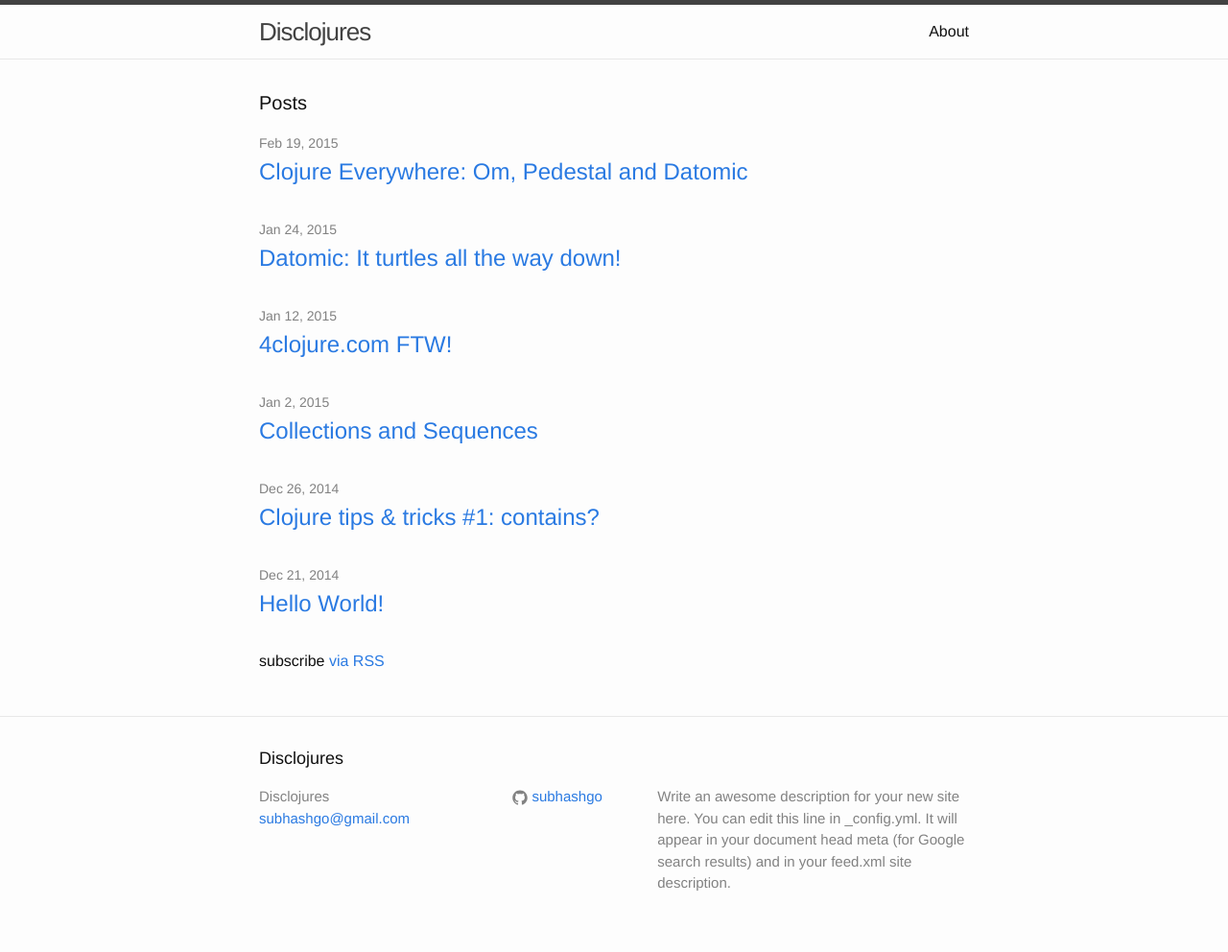
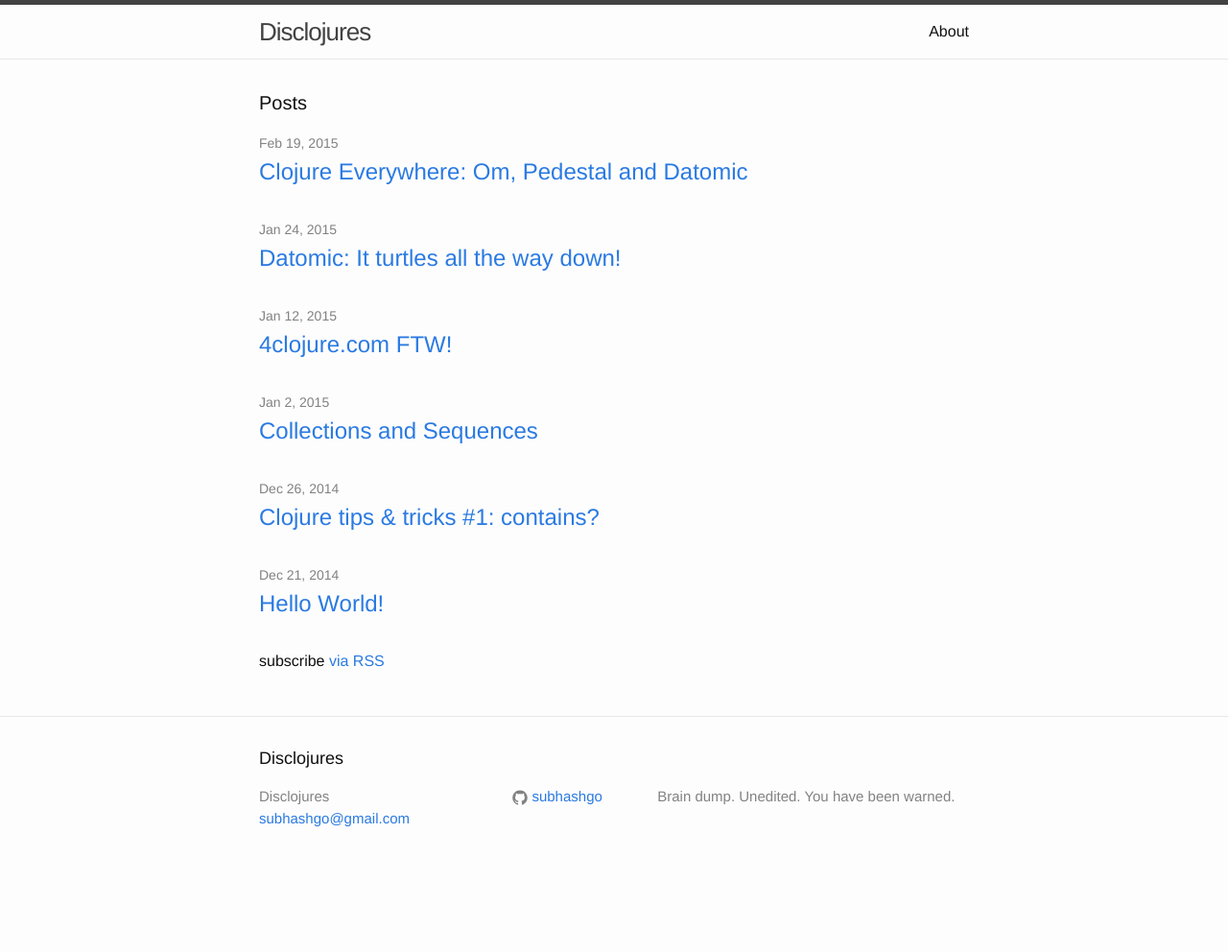
Before and after one commit to subhash/subhash.github.io, a Jekyll site: the page built from index.html, in a window 1280 px wide. Shown: the whole page at 96% size. Built offline with Jekyll 4.4.1, drawn with Linux system fonts in a browser that asks for light colours; after the commit the page ends 924 px from its top, so only the background shows below that.

Commit message:
Update _config.yml

```diff
--- a/_config.yml
+++ b/_config.yml
@@ -2,9 +2,7 @@
 title: Disclojures
 email: subhashgo@gmail.com
 description: > # this means to ignore newlines until "baseurl:"
-  Write an awesome description for your new site here. You can edit this
-  line in _config.yml. It will appear in your document head meta (for
-  Google search results) and in your feed.xml site description.
+  Brain dump. Unedited. You have been warned.
 baseurl: "" # the subpath of your site, e.g. /blog/
 url: "http://subhash.github.io/" # the base hostname & protocol for your site
 github_username:  subhashgo
```
